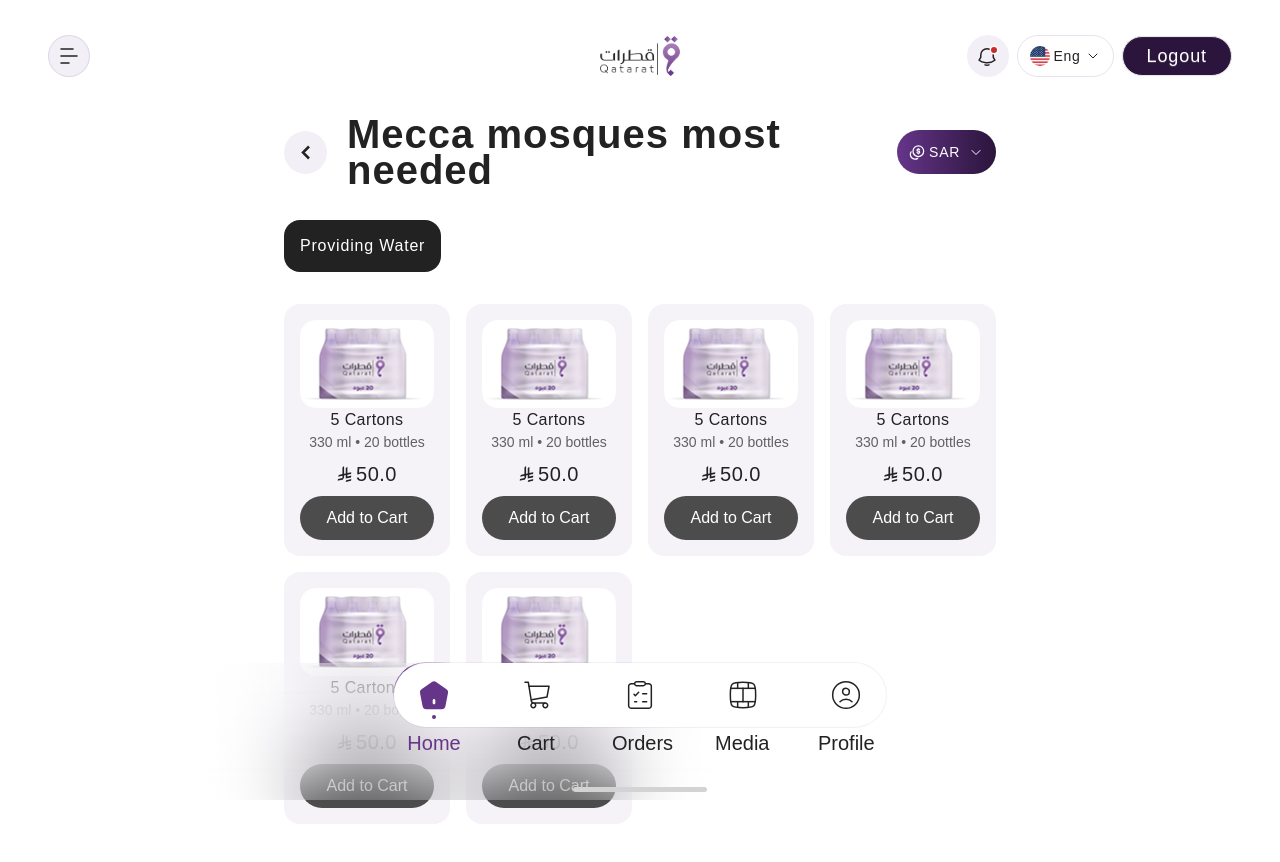
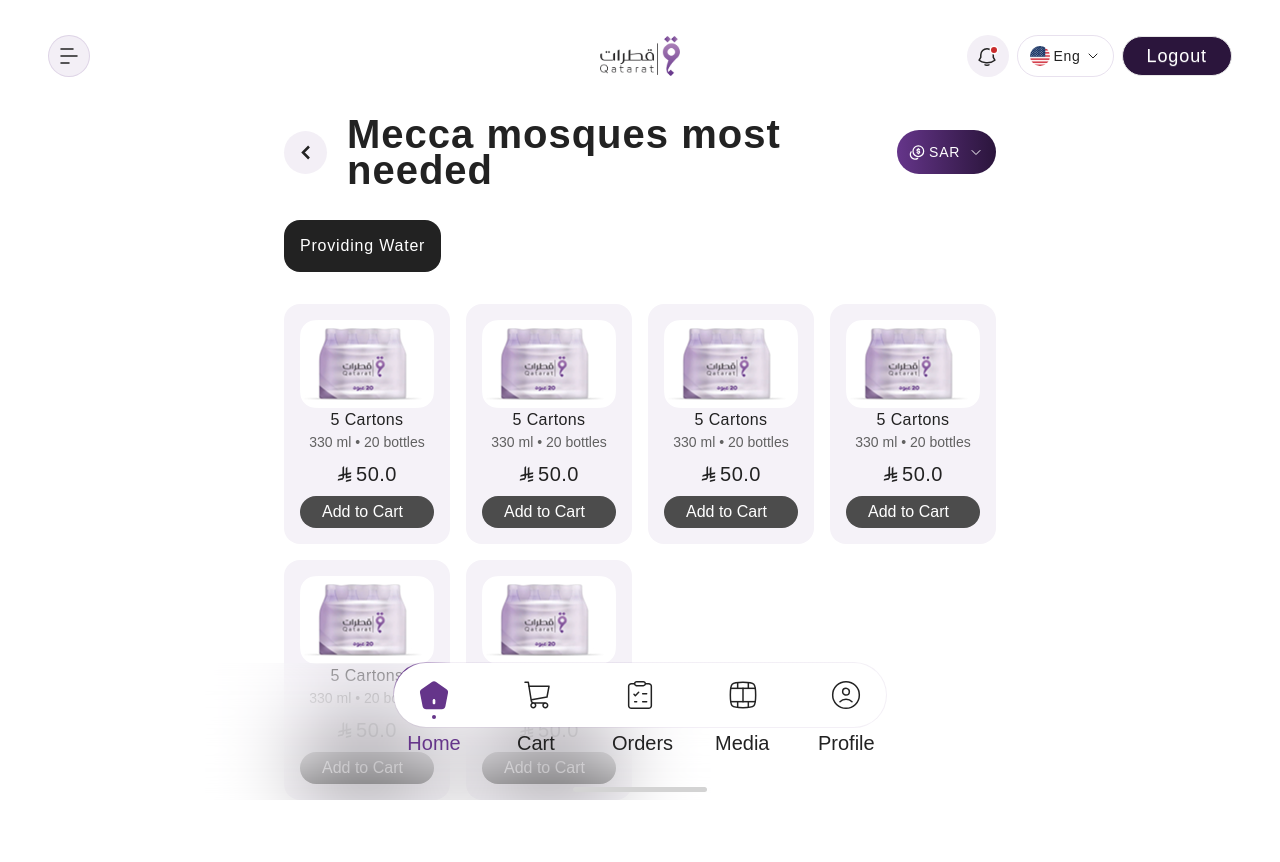
Before and after one commit to shaikTazUddin01/Sofof_Tech_Job_Task, a React (Vite) app: page /products in a window 1280 px wide. Shown: the top 862 px of the page. Built offline with nearby package versions, Linux system fonts and the light colour scheme; a web font is replaced by a local one.

Commit message:
modify buttons

```diff
--- a/index.html
+++ b/index.html
@@ -4,7 +4,7 @@
     <meta charset="UTF-8" />
     <link rel="icon" type="image/svg+xml" href="/logo.svg" />
     <meta name="viewport" content="width=device-width, initial-scale=1.0" />
-    <title>Vite + React</title>
+    <title>React Project</title>
   </head>
   <body>
     <div id="root"></div>
--- a/src/App.jsx
+++ b/src/App.jsx
@@ -10,7 +10,7 @@
       <div className="max-w-[1440px] mx-auto ">
         <Outlet />
       </div>
-      <div className="sticky bottom-0 z-20 mt-[64px]">
+      <div className="sticky bottom-0 z-20 mt-8 xl:mt-[64px]">
         <FooterNavBar />
       </div>
     </div>
--- a/src/component/home/subscribe_section.jsx
+++ b/src/component/home/subscribe_section.jsx
@@ -17,7 +17,7 @@
         <div className="inline-block">
           <span className="text-white bg-gradient-to-r from-[#65358A] to-[#2B153C] text-sm rounded-full flex items-center gap-1 py-[5px] px-[14px] tracking-wider cursor-pointer">
             <CheckmarkCircleIcon />
-            <p className="mt-1">Subscribe Now</p>
+            <p className="text-sm">Subscribe Now</p>
           </span>
         </div>
       </div>
--- a/src/component/navbar/navbar.jsx
+++ b/src/component/navbar/navbar.jsx
@@ -50,8 +50,10 @@
             </ul>
           </div>
 
-          <button className="inline-flex btn bg-[#2B153C] text-white
-          rounded-full hover:bg-primary-focus text-lg px-6 py-3 font-medium tracking-wider">
+          <button
+            className="inline-flex btn bg-[#2B153C] text-white
+          rounded-full hover:bg-primary-focus text-lg px-6 py-3 font-medium shadow-none tracking-wider"
+          >
             Logout
           </button>
         </div>
--- a/src/component/product/product-card.jsx
+++ b/src/component/product/product-card.jsx
@@ -25,9 +25,9 @@
           </span>
         </div>
 
-        <button className="text-[16px] bg-[#4C4C4C] hover:bg-[#474747] cursor-pointer text-white py-2.5 px-[22px] rounded-full font-medium">
+        <span className="text-[16px] bg-[#4C4C4C] hover:bg-[#474747] cursor-pointer text-white py-[4px] px-[22px] rounded-full font-normal">
           Add to Cart
-        </button>
+        </span>
       </div>
     </a>
   );
--- a/src/main.jsx
+++ b/src/main.jsx
@@ -1,11 +1,10 @@
 import { StrictMode } from "react";
 import { createRoot } from "react-dom/client";
-import "./index.css";
-import App from "./App.jsx";
 import { RouterProvider } from "react-router-dom";
 import Routers from "./route/routers.jsx";
 import { store } from "./redux/store.js";
 import { Provider } from "react-redux";
+import "./index.css";
 
 createRoot(document.getElementById("root")).render(
   <StrictMode>
```
